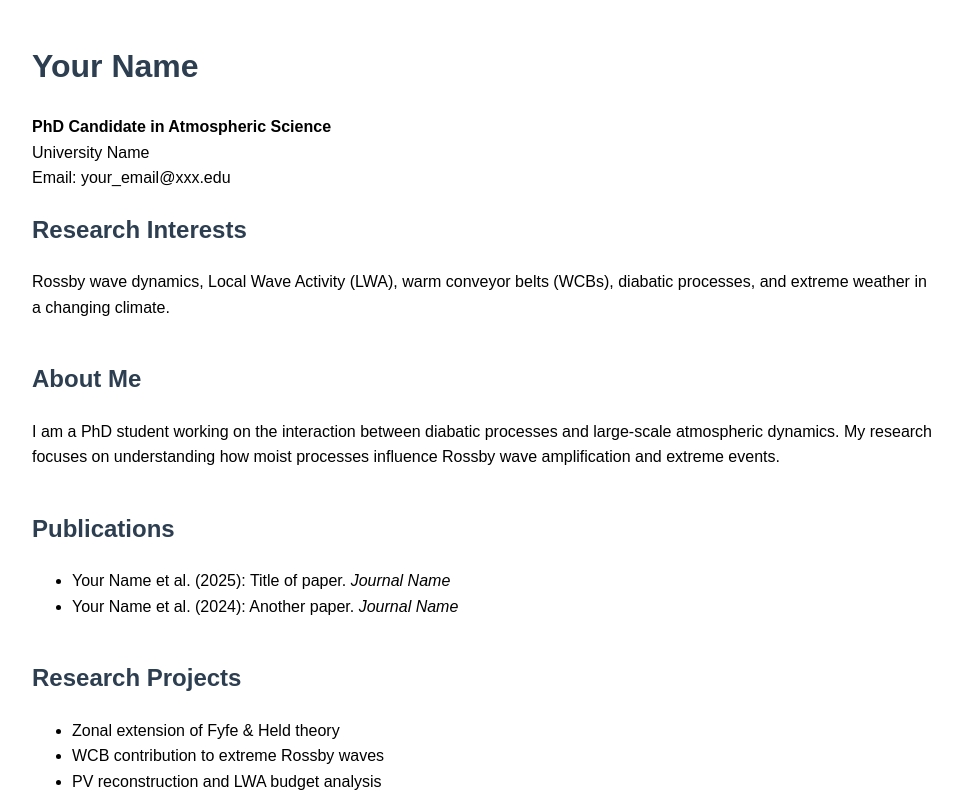
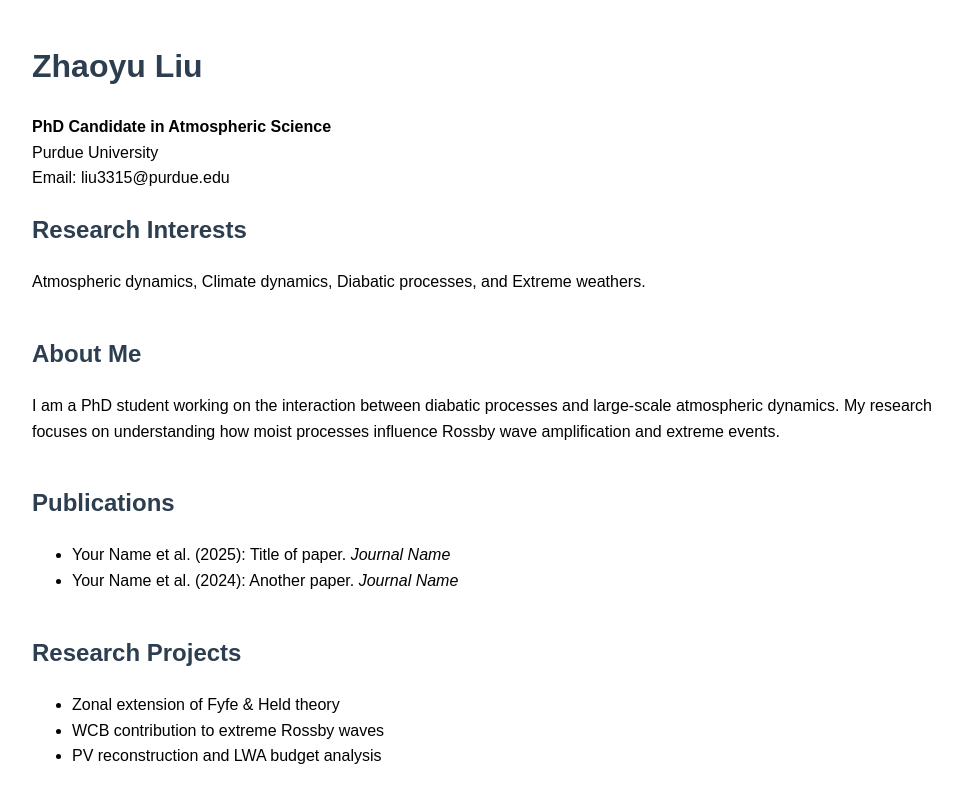
Before and after one commit to lzyqd98/lzyqd98.github.io, a plain HTML site: page index.html in a window 1280 px wide. Shown: the top 800 px of the page, without its empty margins (158-1120 px from the left). Drawn offline with Linux system fonts and the light colour scheme.

Commit message:
Change name and contact details in index.html
Updated personal information and research interests.

```diff
--- a/index.html
+++ b/index.html
@@ -2,7 +2,7 @@
 <html lang="en">
 <head>
     <meta charset="UTF-8">
-    <title>Your Name | Atmospheric Scientist</title>
+    <title>Zhaoyu Liu | Atmospheric Scientist</title>
     <style>
         body {
             font-family: Arial, sans-serif;
@@ -25,17 +25,17 @@
 </head>
 <body>
 
-<h1>Your Name</h1>
+<h1>Zhaoyu Liu</h1>
 <p><b>PhD Candidate in Atmospheric Science</b><br>
-University Name<br>
-Email: your_email@xxx.edu</p>
+Purdue University<br>
+Email: liu3315@purdue.edu</p>
 
 <div class="section">
     <h2>Research Interests</h2>
     <p>
-        Rossby wave dynamics, Local Wave Activity (LWA),
-        warm conveyor belts (WCBs), diabatic processes,
-        and extreme weather in a changing climate.
+        Atmospheric dynamics, Climate dynamics,
+        Diabatic processes,
+        and Extreme weathers.
     </p>
 </div>
 
```
